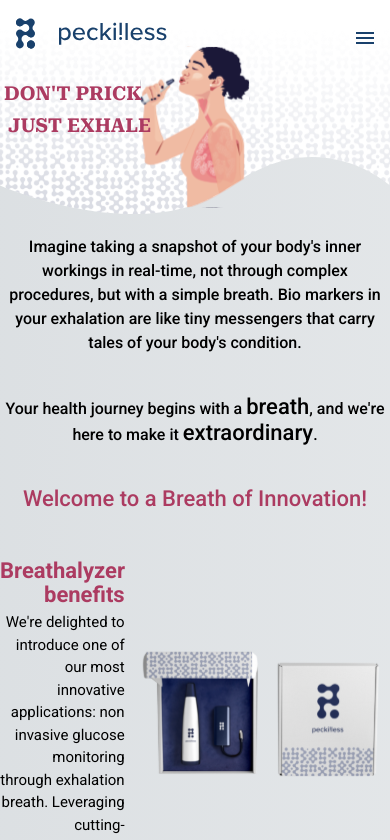
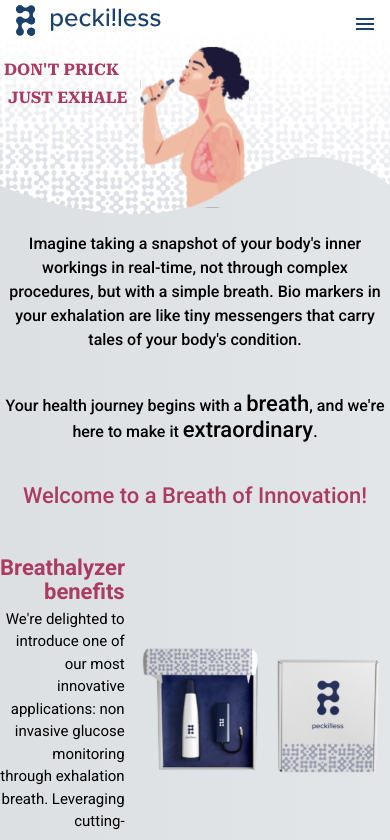
Before and after one commit to Peckiiless/peckiiless-website, a Next.js app: page /breathalyzer in a window 390 px wide. Shown: the top 840 px of the page. Built offline with nearby package versions, Linux system fonts and the light colour scheme.

Commit message:
update responsive

```diff
--- a/app/breathalyzer/ProductInfoBanner.tsx
+++ b/app/breathalyzer/ProductInfoBanner.tsx
@@ -2,15 +2,17 @@
 
 export default function ProductInfoBanner() {
   return (
-    <div className="h-[39vw] md:h-[45vw] lg:h-[50vw] ">
+    <div className="h-[45vw] md:h-[45vw] lg:h-[50vw] ">
       <div
-        className="absolute top-20 sm:top-28 md:top-40 z-10 text-[1.2rem] xs:text-[1.5rem] sm:text-[2rem] md:text-[2.65rem] 2xl:text-[3.125rem] uppercase md:leading-[3.25rem] leading-[1.75rem]
+        className="absolute top-14 sm:top-28 md:top-40 z-10 text-[1rem] xs:text-[1.5rem] md:text-[2rem]  lg:text-[2.65rem] 2xl:text-[3.125rem] uppercase md:leading-[3.25rem] leading-[1.75rem]
 text-primary-800 "
       >
-        <p className="font-bold font-dm ml-1 xs:ml-[5] sm:ml-10 md:ml-10 pb-1 sm:pb-5">
+        <p className="font-bold font-dm ml-1 xs:ml-[5] sm:ml-10 md:ml-10 pb-0 sm:pb-5">
           Don&apos;t prick
         </p>
-        <p className="font-bold font-dm ml-2 xs:ml-10 sm:ml-12 md:ml-20">just exhale</p>
+        <p className="font-bold font-dm ml-2 xs:ml-10 sm:ml-12 md:ml-20">
+          just exhale
+        </p>
       </div>
       <Image
         src="/pattern-lady2.svg"
--- a/app/breathalyzer/ProductPackage.tsx
+++ b/app/breathalyzer/ProductPackage.tsx
@@ -3,7 +3,7 @@
 export default function ProductPackage() {
   return (
     <div className="">
-      <div className="text-center font-medium sm:text-[1.625rem] md:text-[1.75rem] text-[1rem]  leading-[1.5rem] xs:leading-[2.5rem]  md:leading-[2.625rem] my-2 xs:my-10 px-1 xs:px-10 max-w-[95rem] mx-auto">
+      <div className="text-center font-medium sm:text-[1.625rem] md:text-[1.75rem] text-[1rem]  leading-[1.5rem] sm:leading-[2.5rem]  md:leading-[2.625rem] my-2 xs:my-10 px-1 xs:px-10 max-w-[95rem] mx-auto">
         <p className="">
           Imagine taking a snapshot of your body&#39;s inner workings in
           real-time, not through complex procedures, but with a simple breath.
--- a/app/components/Logo.tsx
+++ b/app/components/Logo.tsx
@@ -9,7 +9,7 @@
 }) => {
   return (
     <div
-      className={`flex gap-6 flex-${direction} justify-center items-center w-[70%] md:w-[100%] h-[70%] md:h-[100%]`}
+      className={`flex gap-4 md:gap-6 flex-${direction} justify-center items-center w-[70%] md:w-[100%] h-[70%] md:h-[100%]`}
     >
       <svg
         xmlns="http://www.w3.org/2000/svg"
--- a/app/components/Navbar.tsx
+++ b/app/components/Navbar.tsx
@@ -19,7 +19,7 @@
 
   return (
     <header style={{ color: navColor }}>
-      <nav className="flex justify-between items-center w-[92%] h-[4.6875rem] mx-auto text-[1.25rem]">
+      <nav className="flex justify-between items-center w-[92%] h-[3rem] sm:h-[4.6875rem] mx-auto text-[1.25rem]">
         <h1 className="grid place-content-center mb-2 md:mb-0 z-10">
           <Link
             href="/"
```
Also changed, not shown: public/workers.png.
